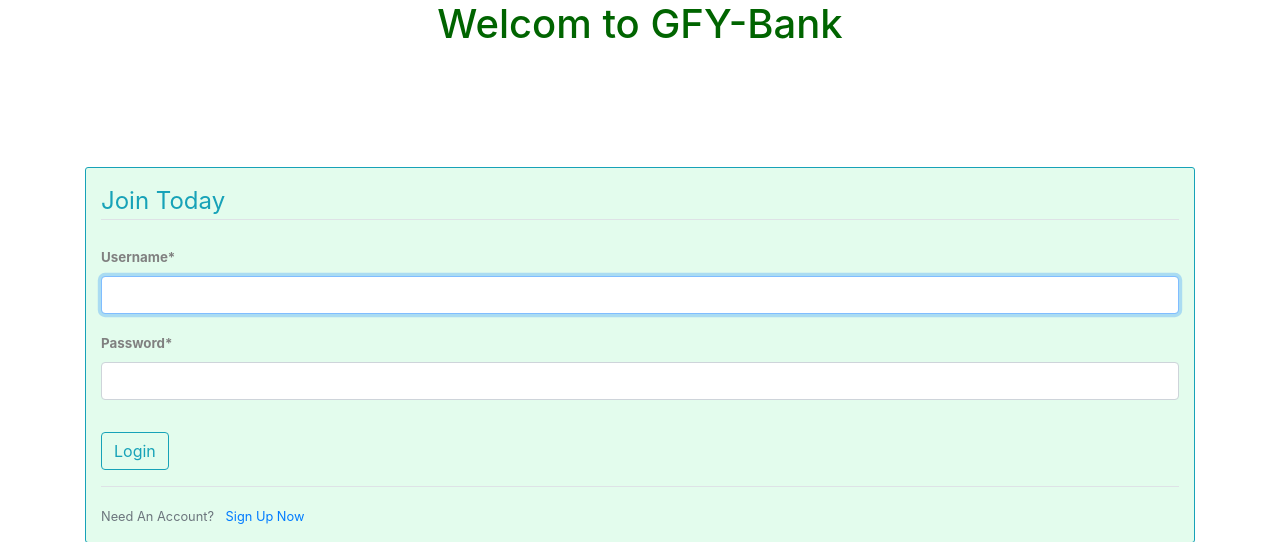
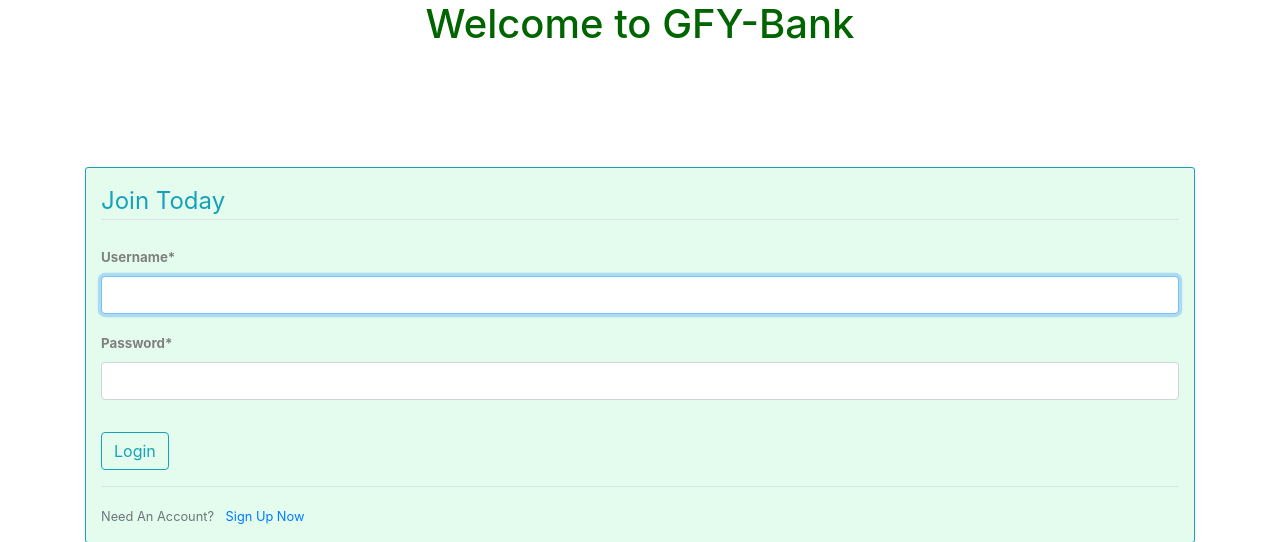
Before and after one commit to Vroryn/HUMAN-COMPUTER-INTERACTION-TEAM-PROJECT, a Django app: page / in a window 1280 px wide. Shown: the top 542 px of the page. Run offline with Django 3.2, Linux system fonts and the light colour scheme; some libraries are stand-ins or nearby versions.

Commit message:
Add files via upload
Updated Welcom to Welcome

```diff
--- a/bank/main/templates/main/login.html
+++ b/bank/main/templates/main/login.html
@@ -66,7 +66,7 @@
       {% endfor %}
   {% endif %}
 
-   <h1>Welcom to GFY-Bank</h1>
+   <h1>Welcome to GFY-Bank</h1>
 
    <div class = "container">
      <div class="content-section">
```
